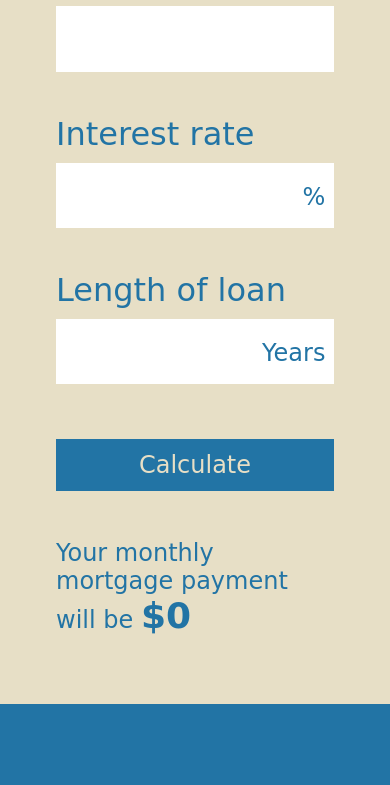
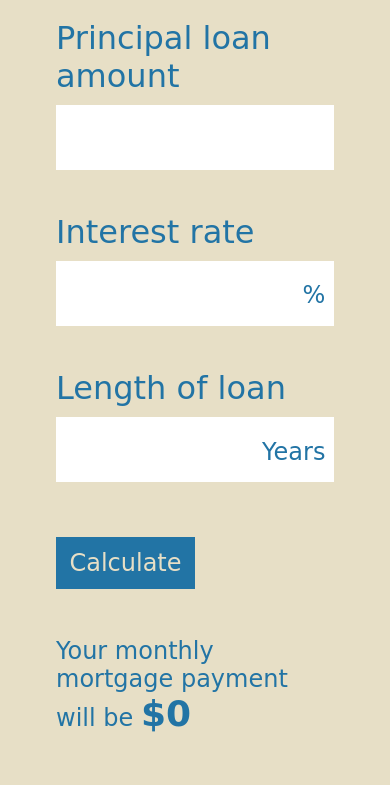
Before and after one commit to gitmonkus/mortgageCalculator, a plain HTML site: page index.html in a window 390 px wide. Shown: the part 238-1023 px from the top of the page. Before the commit the page ends 942 px from the top, so only its background shows below. Drawn offline with Linux system fonts and the light colour scheme.

Commit message:
Update style.css

```diff
--- a/style.css
+++ b/style.css
@@ -22,7 +22,7 @@ body {
   display: flex;
   align-items: center;
   justify-content: center;
-  max-width: 1024px;
+  max-width: 800px;
   margin: 0 auto;
   font-size: 1.5rem;
   height: 100vh;
@@ -66,7 +66,7 @@ label {
 
 .container input {
   margin-top: 0.5em;
-  width: 70%;
+  /* width: 70%; */
   margin-bottom: 1em;
   color: inherit;
   font-family: inherit;
@@ -78,7 +78,7 @@ label {
 
 #submit {
   margin-bottom: 1em;
-  width: 70%;
+  width: 30%;
   padding: 0.5em;
   border: none;
   font-size: inherit;
@@ -120,22 +120,25 @@ input:focus {
 
 .percent {
   top: 36%;
-  right: 27%;
+  right: 10%;
 }
 
 .years {
   top: 36%;
-  right: 22%;
+  right: 10%;
 }
 
 @media (max-width: 688px) {
+  body {
+    height: 100%;
+  }
+
   .container input,
   #submit {
     width: 100%;
   }
 
-  .percent,
-  .years {
-    right: 10%;
+  #submit {
+    width: 50%;
   }
 }
```
